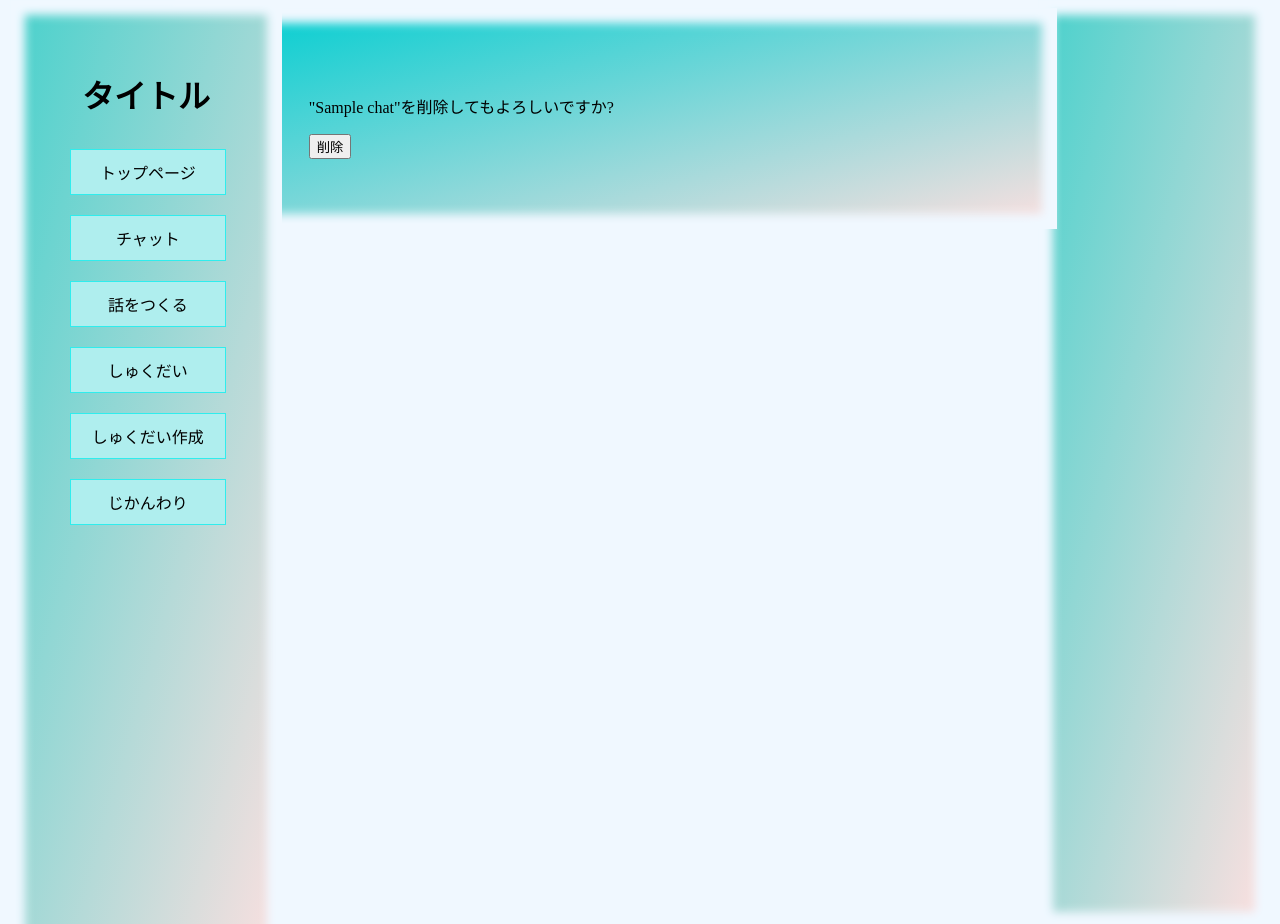
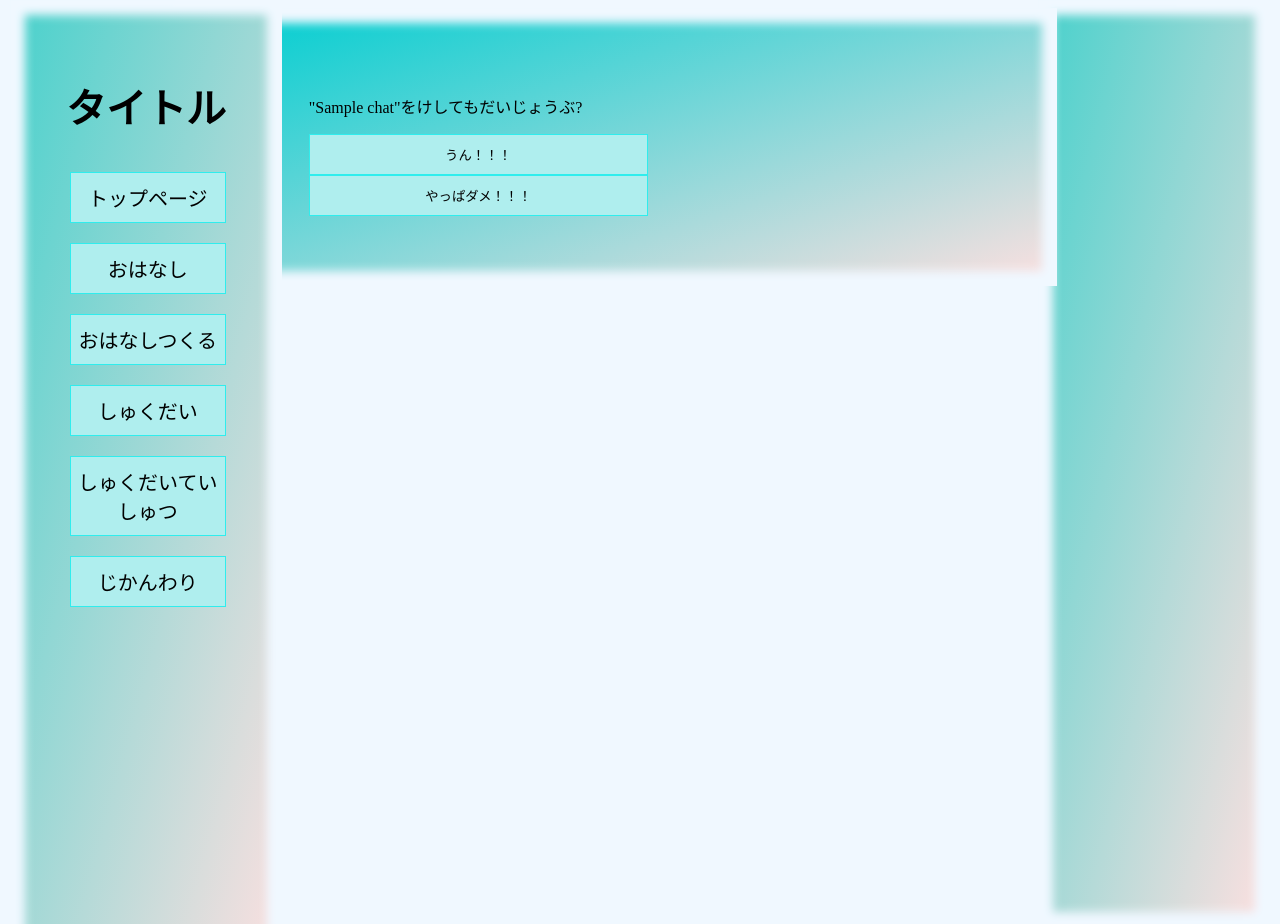
Before and after one commit to kawakamishohei/group_c, a Django app: page /chat/delete/1/ in a window 1280 px wide. Run offline with Django 4.2, Linux system fonts and the light colour scheme; tables that the repository leaves empty hold one stand-in row (values such as "Sample post"); some web fonts are replaced.

Commit message:
06/29no2

```diff
--- a/static/css/style_chat.css
+++ b/static/css/style_chat.css
@@ -72,7 +72,7 @@
     margin: 20px;
     text-align: center;
     box-shadow　　:-2px -2px 2px #999 inset;
-    border-radius　 :100px;
+    border-radius　 :1px;
 
 }
 .menu-item:hover {
@@ -94,3 +94,29 @@
     width: 100%;
     height: 100%;
 }
+
+
+.button{
+    position:relative;
+    width:50%;
+    height:10%;
+    background-color:#afeeee;
+    border:1px solid #2feded;
+    padding-top: 10px;
+    padding-bottom: 10px;
+    margin-right: auto;
+    margin-left: auto;
+    text-align: center;
+    box-shadow　　:-2px -2px 2px #999 inset;
+    border-radius　 :100px;
+    float: none;
+}
+.button:hover {
+	background-color: #2feded;
+	color: white;
+}
+.button:active {
+	box-shadow: 2px 2px 2px #999 inset;
+	color: transparent;
+	text-shadow: 2px 2px 0px #666;
+}
--- a/templates/base_chat.html
+++ b/templates/base_chat.html
@@ -12,26 +12,37 @@
       <title>{% block title %}(仮称)小学生専用Webサイト{% endblock %}</title>
   </head>
   <body>
-      <header>
+  {% if user.age > 17 %}
+    <div class ="kokoro">
+        <header>
         <h1 class="title">タイトル</h1>
         <nav class="nav">
             <div class="menu-item">トップページ<a class="Link" href="{% url 'blog:home' %}"></a></div>
+            <div class="menu-item">記事作成<a class="Link" href="{% url 'blog:kiji_create' %}"></a></div>
             <div class="menu-item">チャット<a class="Link" href="{% url 'chat:chat_list' %}"></a></div>
             <div class="menu-item">話をつくる<a class="Link" href="{% url 'chat:chat_create' %}"></a></div>
-            <div class="menu-item">しゅくだい<a class="Link" href="{% url 'homework:homework_list' %}"></a></div>
-            {% if user.age <= 17 %}
-            <div class="menu-item">しゅくだい提出<a class="Link" href="{% url 'homework:homework_student' %}"></a></div>
-            {% else %}
-            <div class="menu-item">しゅくだい作成<a class="Link" href="{% url 'homework:homework_create' %}"></a></div>
-            {% endif %}
-            <div class="menu-item">じかんわり<a class="Link" href="{% url 'timetable:timetable_list' %}"></a></div>
-            {% if user.age > 17 %}
-            <div class="menu-item">じかんわり作成<a class="Link" href="{% url 'timetable:timetable_create' %}"></a></div>
-            {% endif %}
-
-
+            <div class="menu-item">宿題一覧<a class="Link" href="{% url 'homework:homework_list' %}"></a></div>
+            <div class="menu-item">宿題作成<a class="Link" href="{% url 'homework:homework_create' %}"></a></div>
+            <div class="menu-item">時間割一覧<a class="Link" href="{% url 'timetable:timetable_list' %}"></a></div>
+            <div class="menu-item">時間割作成<a class="Link" href="{% url 'timetable:timetable_create' %}"></a></div>
         </nav>
       </header>
+    </div>
+　{% else %}
+    <div class="nico">
+        <header>
+        <h1 class="title">タイトル</h1>
+        <nav class="nav">
+            <div class="menu-item">トップページ<a class="Link" href="{% url 'blog:home' %}"></a></div>
+            <div class="menu-item">おはなし<a class="Link" href="{% url 'chat:chat_list' %}"></a></div>
+            <div class="menu-item">おはなしつくる<a class="Link" href="{% url 'chat:chat_create' %}"></a></div>
+            <div class="menu-item">しゅくだい<a class="Link" href="{% url 'homework:homework_list' %}"></a></div>
+            <div class="menu-item">しゅくだいていしゅつ<a class="Link" href="{% url 'homework:homework_student' %}"></a></div>
+            <div class="menu-item">じかんわり<a class="Link" href="{% url 'timetable:timetable_list' %}"></a></div>
+        </nav>
+      </header>
+    </div>
+  {% endif %}
 
       <div class="main">
           {% block content %}{% endblock %}
--- a/templates/chat/chat_delete.html
+++ b/templates/chat/chat_delete.html
@@ -1,10 +1,22 @@
 {% extends 'base_chat.html' %}
 
 {% block content %}
+
+{% if user.age > 17 %}
 <form method="post">
   {% csrf_token %}
   <p>"{{ chat.title }}"を削除してもよろしいですか?</p>
-  <input type="submit" value="削除">
+  <input type="submit" class="button" value="削除">
 </form>
+<button type="button" class="button" onclick="history.back()">戻る</button>
+{% else %}
+
+<form method="post">
+  {% csrf_token %}
+  <p>"{{ chat.title }}"をけしてもだいじょうぶ?</p>
+  <input type="submit" class="button" value="うん！！！">
+</form>
+<button type="button" class="button" onclick="history.back()">やっぱダメ！！！</button>
+{% endif %}
 
 {% endblock %}
--- a/templates/chat/chat_list.html
+++ b/templates/chat/chat_list.html
@@ -1,7 +1,7 @@
 {% extends 'base_chat.html' %}
 {% block content %}
 
-<h1>トーク一覧</h1>
+<h1>おはなしいちらん</h1>
 <form action="" method="GET">
   {{ form.as_div }}
   <button type="submit">検索</button>
```
Also changed, not shown: templates/chat/chat_create.html (+13 -1 lines), media/chat_images/img4_p6X6VGk.jpg (added).
